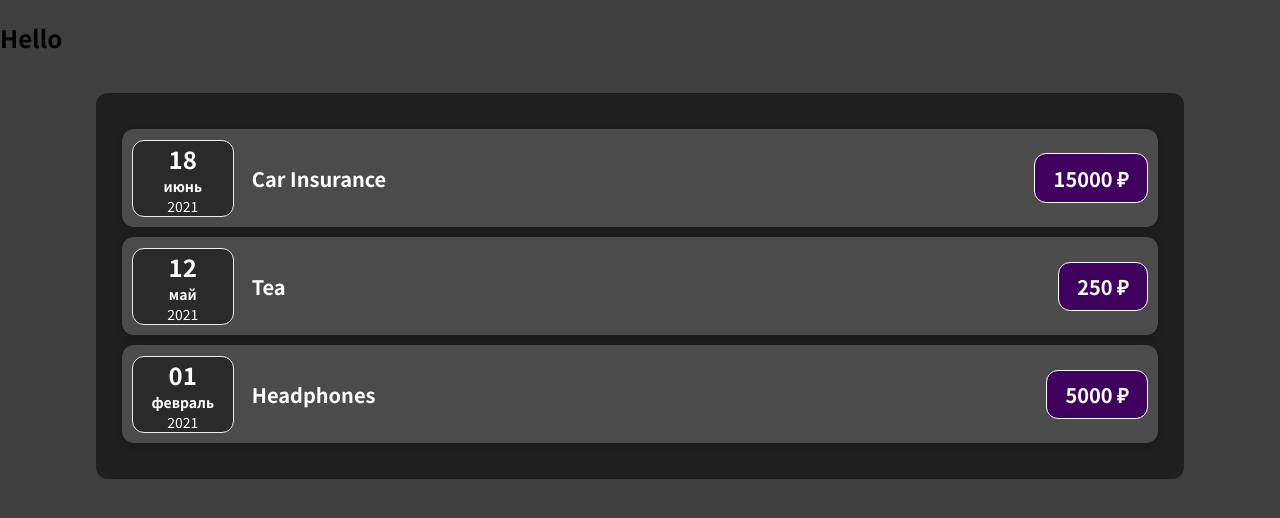
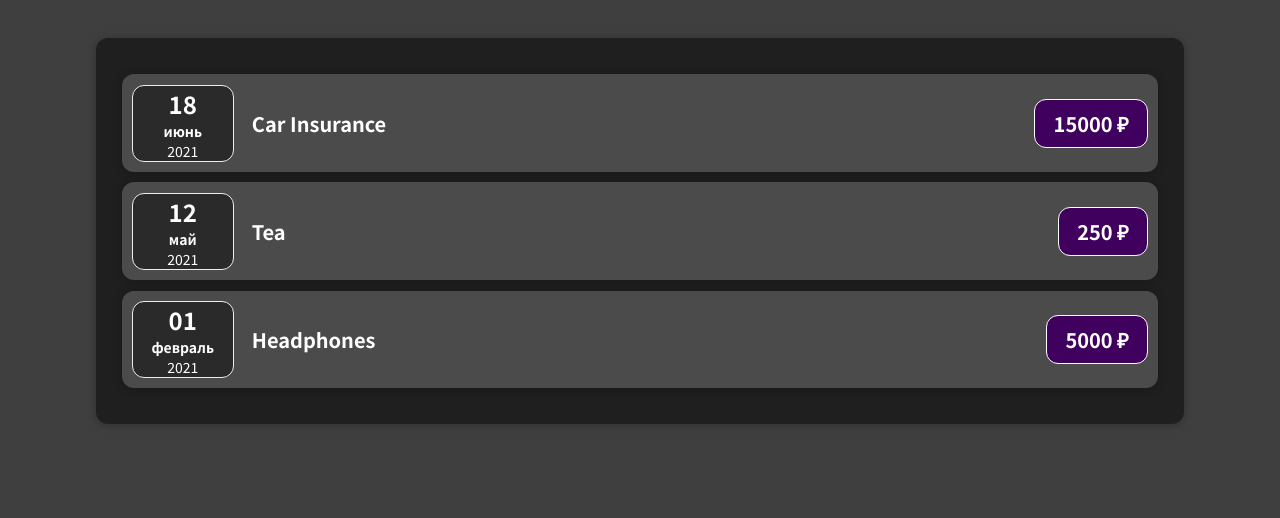
Before and after one commit to IrvingWash/Expense-Tracker, a JavaScript app: page / in a window 1280 px wide. Shown: the top 518 px of the page. Built offline with nearby package versions, Linux system fonts and the light colour scheme.

Commit message:
add card ui component

```diff
--- a/src/App.js
+++ b/src/App.js
@@ -21,7 +21,6 @@
 const App = () => {
   return (
     <div className="App">
-      <h2>Hello</h2>
       <Expenses expenses={expenses} />
     </div>
   );
--- /dev/null
+++ b/src/components/Card.css
@@ -0,0 +1,4 @@
+.card {
+  border-radius: 12px;
+  box-shadow: 0 1px 8px rgba(0, 0, 0, 0.25);
+}
--- /dev/null
+++ b/src/components/Card.js
@@ -0,0 +1,7 @@
+import './Card.css';
+
+const Card = (props) => {
+  return <div className={`card ${props.className}`}>{props.children}</div>;
+};
+
+export default Card;
--- a/src/components/ExpenseItem.css
+++ b/src/components/ExpenseItem.css
@@ -2,10 +2,8 @@
   display: flex;
   justify-content: space-between;
   align-items: center;
-  box-shadow: 0 2px 8px rgba(0, 0, 0, 0.25);
   padding: 1%;
   margin: 1% 0;
-  border-radius: 12px;
   background-color: #4b4b4b;
 }
 
--- a/src/components/ExpenseItem.js
+++ b/src/components/ExpenseItem.js
@@ -1,18 +1,19 @@
 import './ExpenseItem.css';
 
 import ExpenseDate from './ExpenseDate';
+import Card from './Card';
 
 const ExpenseItem = (props) => {
   const { title, amount, date } = props;
 
   return (
-    <div className="expense-item">
+    <Card className="expense-item">
       <ExpenseDate date={date} />
       <div className="expense-item__description">
         <h2>{title}</h2>
         <div className="expense-item__price">{`${amount} ₽`}</div>
       </div>
-    </div>
+    </Card>
   );
 };
 
--- a/src/components/Expenses.css
+++ b/src/components/Expenses.css
@@ -4,5 +4,4 @@
   margin: 3% auto;
   width: 85%;
   max-width: 95%;
-  border-radius: 12px;
 }
--- a/src/components/Expenses.js
+++ b/src/components/Expenses.js
@@ -1,12 +1,13 @@
 import './Expenses.css';
 
 import ExpensetItem from './ExpenseItem';
+import Card from './Card';
 
 const Expenses = (props) => {
   const { expenses } = props;
 
   return (
-    <div className="expenses">
+    <Card className="expenses">
       <ExpensetItem
         title={expenses[0].title}
         amount={expenses[0].amount}
@@ -22,7 +23,7 @@
         amount={expenses[2].amount}
         date={expenses[2].date}
       />
-    </div>
+    </Card>
   );
 };
 
```
